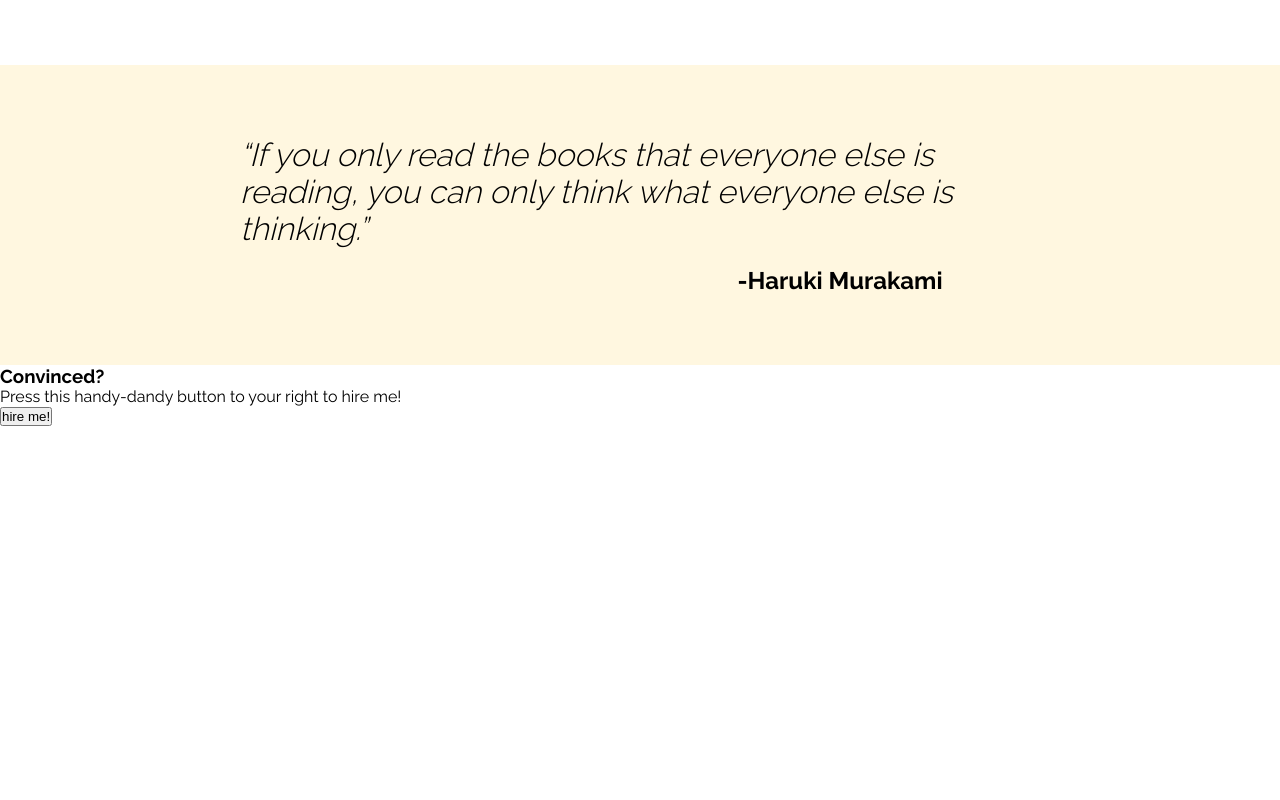
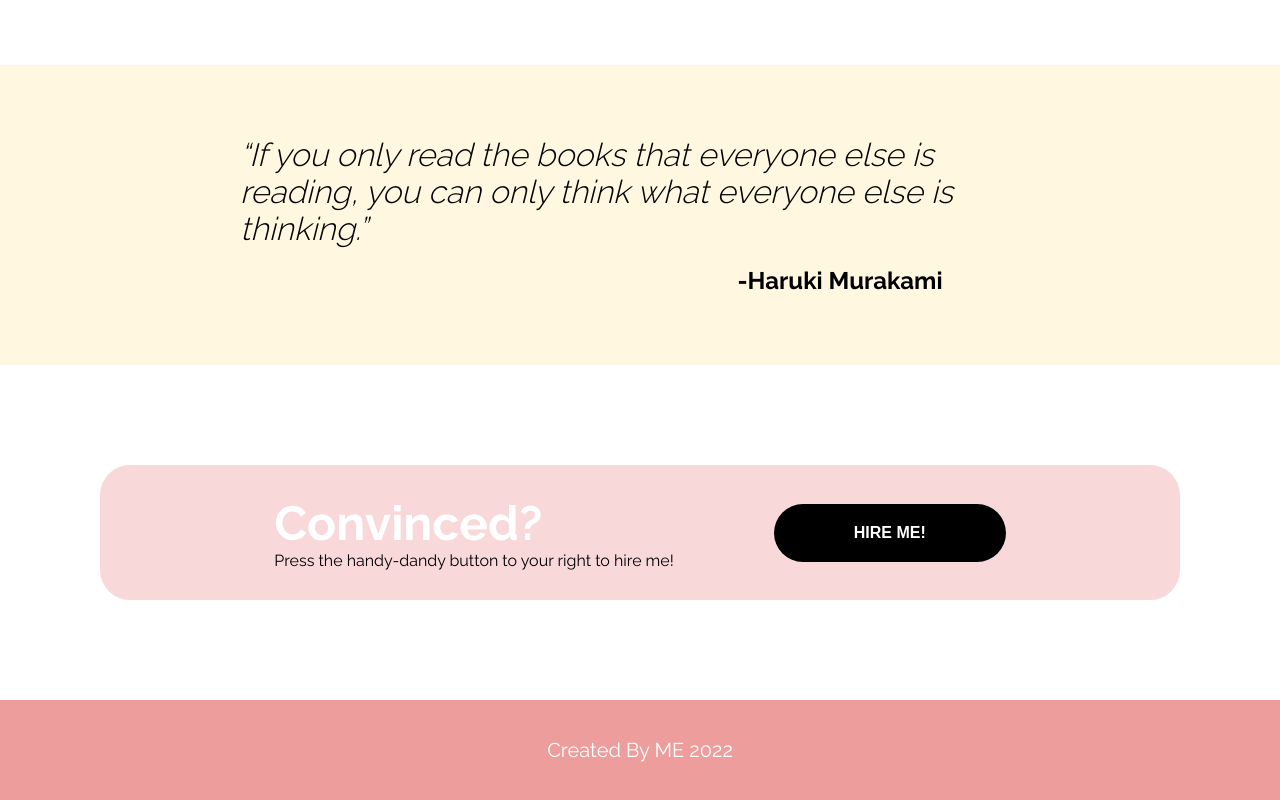
Before and after one commit to earthtocai/landing-page, a plain HTML site: page index.html in a window 1280 px wide. Shown: the part 1395-2195 px from the top of the page. Before the commit the page ends 1821 px from the top, so only its background shows below. Drawn offline with Linux system fonts and the light colour scheme.

Commit message:
Added the quote and footer section. Landing page is complete. Figured out how to commit. Go me.

```diff
--- a/index.html
+++ b/index.html
@@ -75,11 +75,14 @@
     <div class="cta">
         <div class="cta-content">
             <h3>Convinced?</h3>
-            <p>Press this handy-dandy button to your right to hire me!</p>
+            <p>Press the handy-dandy button to your right to hire me!</p>
         </div>
-        <div class="cta-button">
-            <a href="#"><button>hire me!</button></a>
+        <div>
+            <button class="cta-button"><a href="#" class="cta-button">hire me!</a></button>
         </div>
     </div>
+    <footer>
+        <p>Created By ME 2022</p>
+    </footer>
 </body>
 </html>
--- a/style.css
+++ b/style.css
@@ -145,3 +145,44 @@
     font-weight: bold;
     margin-left: 400px;
 }
+.cta {
+    display: flex;
+    justify-content: center;
+    align-items: center;
+    margin: 100px;
+    gap: 100px;
+    background-color:rgba(238, 157, 157, 40%);
+    padding: 30px 0;
+    border-radius: 30px;
+}
+.cta h3 {
+    color: white;
+    font-size: 48px;
+}
+.cta-button {
+    padding: 20px 40px;
+    background-color: #000;
+    color: #fff;
+    font-size: 16px;;
+    outline: none;
+    border: none;
+    font-weight: 700;
+    text-transform: uppercase;
+    border-radius: 50px;
+    text-decoration: none;
+}
+.cta-button a {
+    color:#fff;
+    text-decoration: none;
+}
+footer {
+    background-color: rgb(238, 157, 157);
+    height: 100px;
+    display: flex;
+    justify-content: center;
+    align-items: center;
+}
+footer p {
+    font-size: 20px;
+    color: white;
+}
```
